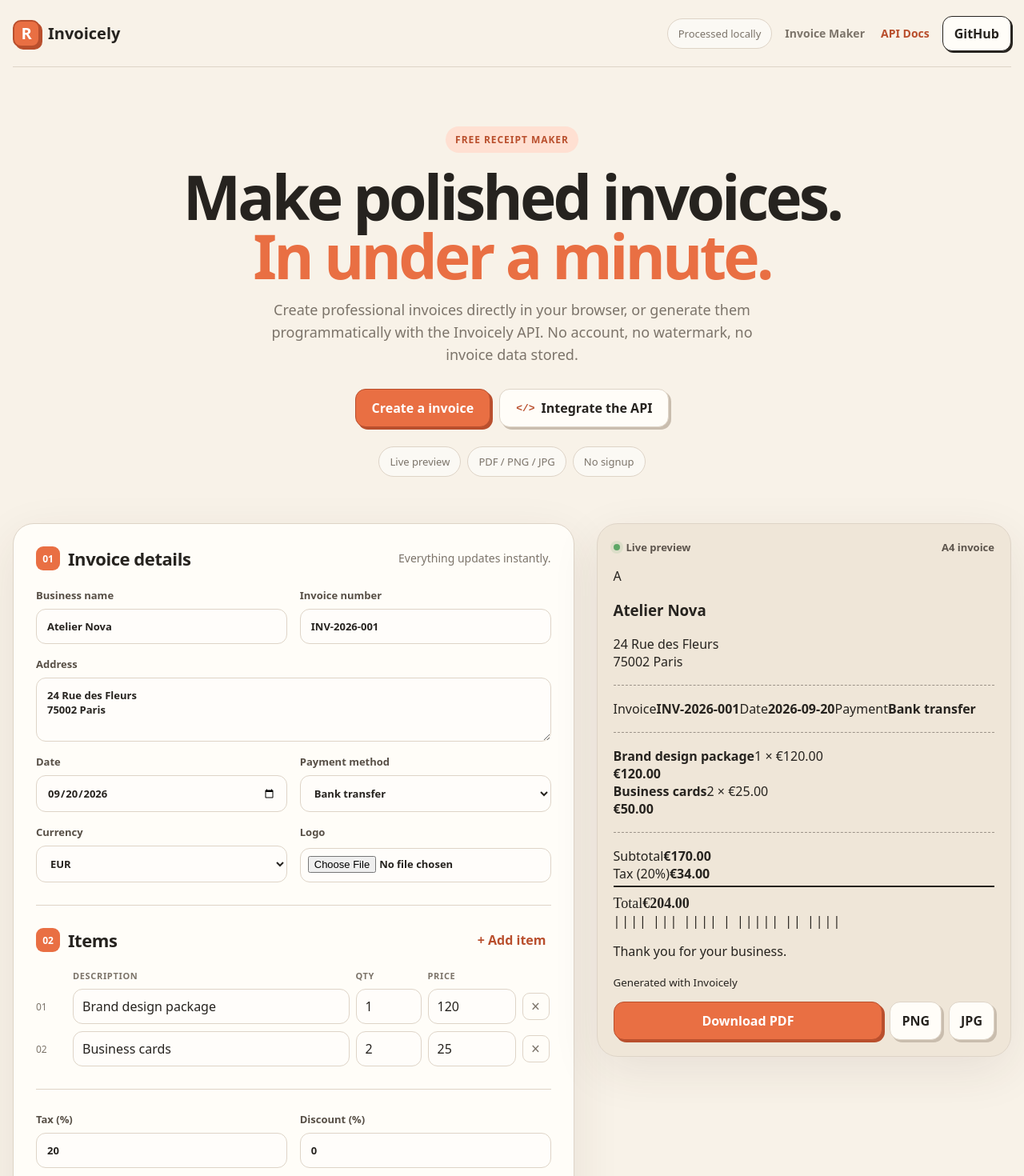
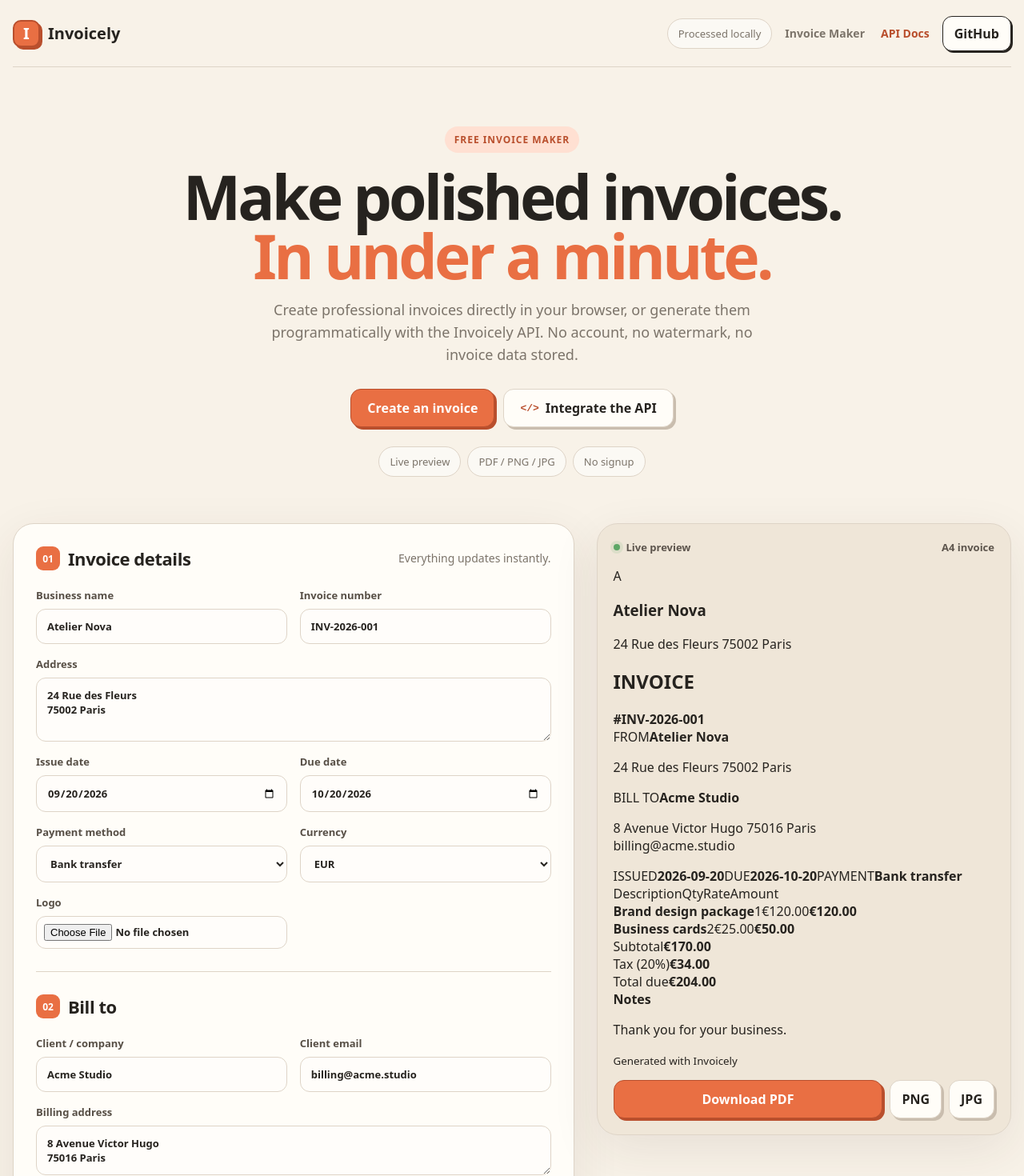
Before and after one commit to ennouaimi/invoicr, a Next.js app: page / in a window 1280 px wide. Shown: the top 1470 px of the page at 80% size. Built offline with nearby package versions, Linux system fonts and the light colour scheme; a web font is replaced by a local one.

Commit message:
fix: restore proper A4 invoice preview and fields

```diff
--- a/app/page.tsx
+++ b/app/page.tsx
@@ -16,8 +16,16 @@
 export default function Home() {
   const [business, setBusiness] = useState("Atelier Nova");
   const [address, setAddress] = useState("24 Rue des Fleurs\n75002 Paris");
+  const [client, setClient] = useState("Acme Studio");
+  const [clientAddress, setClientAddress] = useState("8 Avenue Victor Hugo\n75016 Paris");
+  const [clientEmail, setClientEmail] = useState("billing@acme.studio");
   const [invoiceNo, setInvoiceNo] = useState("INV-2026-001");
   const [date, setDate] = useState(() => new Date().toISOString().slice(0, 10));
+  const [dueDate, setDueDate] = useState(() => {
+    const value = new Date();
+    value.setDate(value.getDate() + 30);
+    return value.toISOString().slice(0, 10);
+  });
   const [payment, setPayment] = useState("Bank transfer");
   const [currency, setCurrency] = useState("EUR");
   const [tax, setTax] = useState(20);
@@ -75,10 +83,10 @@
     const img = new Image();
     img.src = dataUrl;
     await new Promise((resolve) => { img.onload = resolve; });
-    const width = 80;
+    const width = 190;
     const height = (img.height / img.width) * width;
-    const pdf = new jsPDF({ orientation: "portrait", unit: "mm", format: [width, Math.max(height, 110)] });
-    pdf.addImage(dataUrl, "PNG", 0, 0, width, height);
+    const pdf = new jsPDF({ orientation: "portrait", unit: "mm", format: "a4" });
+    pdf.addImage(dataUrl, "PNG", 10, 10, width, Math.min(height, 277));
     pdf.save(`invoice-${invoiceNo}.pdf`);
   }
 
@@ -88,7 +96,7 @@
   return (
     <main className="site-shell">
       <header className="topbar">
-        <a className="brand" href="#"><span className="brand-icon">R</span><span>Invoicely</span></a>
+        <a className="brand" href="#"><span className="brand-icon">I</span><span>Invoicely</span></a>
         <div className="top-actions">
           <span className="privacy-pill">Processed locally</span>
           <a className="nav-link" href="#maker">Invoice Maker</a>
@@ -98,11 +106,11 @@
       </header>
 
       <section className="hero">
-        <div className="eyebrow">FREE RECEIPT MAKER</div>
+        <div className="eyebrow">FREE INVOICE MAKER</div>
         <h1>Make polished invoices.<br /><span>In under a minute.</span></h1>
         <p>Create professional invoices directly in your browser, or generate them programmatically with the Invoicely API. No account, no watermark, no invoice data stored.</p>
         <div className="hero-actions">
-          <a className="hero-primary" href="#maker">Create a invoice</a>
+          <a className="hero-primary" href="#maker">Create an invoice</a>
           <a className="hero-secondary" href="/docs"><span className="code-mark">&lt;/&gt;</span> Integrate the API</a>
         </div>
         <div className="hero-badges"><span>Live preview</span><span>PDF / PNG / JPG</span><span>No signup</span></div>
@@ -116,15 +124,23 @@
             <label>Business name<input value={business} onChange={(e) => setBusiness(e.target.value)} /></label>
             <label>Invoice number<input value={invoiceNo} onChange={(e) => setInvoiceNo(e.target.value)} /></label>
             <label className="span-2">Address<textarea rows={3} value={address} onChange={(e) => setAddress(e.target.value)} /></label>
-            <label>Date<input type="date" value={date} onChange={(e) => setDate(e.target.value)} /></label>
-            <label>Payment method<select value={payment} onChange={(e) => setPayment(e.target.value)}><option>Card</option><option>Cash</option><option>Bank transfer</option><option>PayPal</option><option>Other</option></select></label>
+            <label>Issue date<input type="date" value={date} onChange={(e) => setDate(e.target.value)} /></label>
+            <label>Due date<input type="date" value={dueDate} onChange={(e) => setDueDate(e.target.value)} /></label>
+            <label>Payment method<select value={payment} onChange={(e) => setPayment(e.target.value)}><option>Bank transfer</option><option>Card</option><option>Cash</option><option>PayPal</option><option>Other</option></select></label>
             <label>Currency<select value={currency} onChange={(e) => setCurrency(e.target.value)}>{currencies.map(([code]) => <option key={code}>{code}</option>)}</select></label>
             <label>Logo<input className="file-input" type="file" accept="image/*" onChange={uploadLogo} /></label>
           </div>
 
           <div className="section-divider" />
+          <div className="section-heading"><div><span>02</span><h2>Bill to</h2></div></div>
+          <div className="form-grid">
+            <label>Client / company<input value={client} onChange={(e) => setClient(e.target.value)} /></label>
+            <label>Client email<input value={clientEmail} onChange={(e) => setClientEmail(e.target.value)} /></label>
+            <label className="span-2">Billing address<textarea rows={2} value={clientAddress} onChange={(e) => setClientAddress(e.target.value)} /></label>
+          </div>
+          <div className="section-divider" />
 
-          <div className="section-heading compact"><div><span>02</span><h2>Items</h2></div><button className="text-action" onClick={addItem}>+ Add item</button></div>
+          <div className="section-heading compact"><div><span>03</span><h2>Items & services</h2></div><button className="text-action" onClick={addItem}>+ Add item</button></div>
           <div className="items-editor">
             {items.map((item, index) => (
               <div className="item-row" key={item.id}>
@@ -151,25 +167,31 @@
           <div className="preview-header"><div><span className="live-dot" />Live preview</div><span>A4 invoice</span></div>
           <div className="invoice-stage">
             <div className="invoice" ref={invoiceRef}>
-              <div className="invoice-top">
-                {logo ? <img className="invoice-logo" src={logo} alt="Business logo" /> : <div className="invoice-logo-fallback">{business.slice(0, 1) || "R"}</div>}
-                <h3>{business || "Your business"}</h3>
-                <p>{address.split("\n").map((line, index) => <span key={`${line}-${index}`}>{line}<br /></span>)}</p>
+              <div className="invoice-head">
+                <div>
+                  {logo ? <img className="invoice-logo" src={logo} alt="Business logo" /> : <div className="invoice-logo-fallback">{business.slice(0, 1) || "I"}</div>}
+                  <h3>{business || "Your business"}</h3>
+                  <p>{address}</p>
+                </div>
+                <div className="invoice-title"><h2>INVOICE</h2><strong>#{invoiceNo}</strong></div>
               </div>
-              <div className="dashed" />
-              <div className="invoice-meta"><span>Invoice</span><strong>{invoiceNo}</strong><span>Date</span><strong>{date}</strong><span>Payment</span><strong>{payment}</strong></div>
-              <div className="dashed" />
-              <div className="invoice-items">
-                {items.map((item) => <div className="invoice-item" key={item.id}><div><strong>{item.description || "Item"}</strong><span>{item.quantity} × {formatMoney(item.price)}</span></div><strong>{formatMoney(item.quantity * item.price)}</strong></div>)}
+              <div className="invoice-parties">
+                <div><span>FROM</span><strong>{business}</strong><p>{address}</p></div>
+                <div><span>BILL TO</span><strong>{client}</strong><p>{clientAddress}<br />{clientEmail}</p></div>
+                <div><span>ISSUED</span><strong>{date}</strong><span>DUE</span><strong>{dueDate}</strong><span>PAYMENT</span><strong>{payment}</strong></div>
               </div>
-              <div className="dashed" />
-              <div className="invoice-totals">
+              <div className="invoice-table">
+                <div className="invoice-table-head"><span>Description</span><span>Qty</span><span>Rate</span><span>Amount</span></div>
+                {items.map((item) => <div className="invoice-line" key={item.id}><strong>{item.description || "Item"}</strong><span>{item.quantity}</span><span>{formatMoney(item.price)}</span><strong>{formatMoney(item.quantity * item.price)}</strong></div>)}
+              </div>
+              <div className="invoice-summary">
                 <div><span>Subtotal</span><strong>{formatMoney(subtotal)}</strong></div>
                 {discount > 0 && <div><span>Discount ({discount}%)</span><strong>-{formatMoney(discountAmount)}</strong></div>}
                 {tax > 0 && <div><span>Tax ({tax}%)</span><strong>{formatMoney(taxAmount)}</strong></div>}
-                <div className="grand-total"><span>Total</span><strong>{formatMoney(total)}</strong></div>
+                <div className="invoice-total"><span>Total due</span><strong>{formatMoney(total)}</strong></div>
               </div>
-              <div className="invoice-footer"><div className="barcode">|||| ||| |||| | ||||| || ||||</div><p>{note}</p><small>Generated with Invoicely</small></div>
+              <div className="invoice-note"><strong>Notes</strong><p>{note}</p></div>
+              <small className="invoice-made">Generated with Invoicely</small>
             </div>
           </div>
           <div className="export-row"><button className="primary-button" onClick={exportPdf}>Download PDF</button><button className="square-button" onClick={() => exportImage("png")}>PNG</button><button className="square-button" onClick={() => exportImage("jpg")}>JPG</button></div>
@@ -182,7 +204,7 @@
         <div><span>03</span><strong>No account needed</strong><p>Open the page, make your invoice, leave.</p></div>
       </section>
 
-      <footer><div className="brand"><span className="brand-icon small">R</span><span>Invoicely</span></div><p>Simple tools for small businesses.</p><a href="https://github.com/ennouaimi/invoice-generator">Open source on GitHub</a></footer>
+      <footer><div className="brand"><span className="brand-icon small">I</span><span>Invoicely</span></div><p>Simple tools for small businesses.</p><a href="https://github.com/ennouaimi/invoice-generator">Open source on GitHub</a></footer>
     </main>
   );
 }
```
